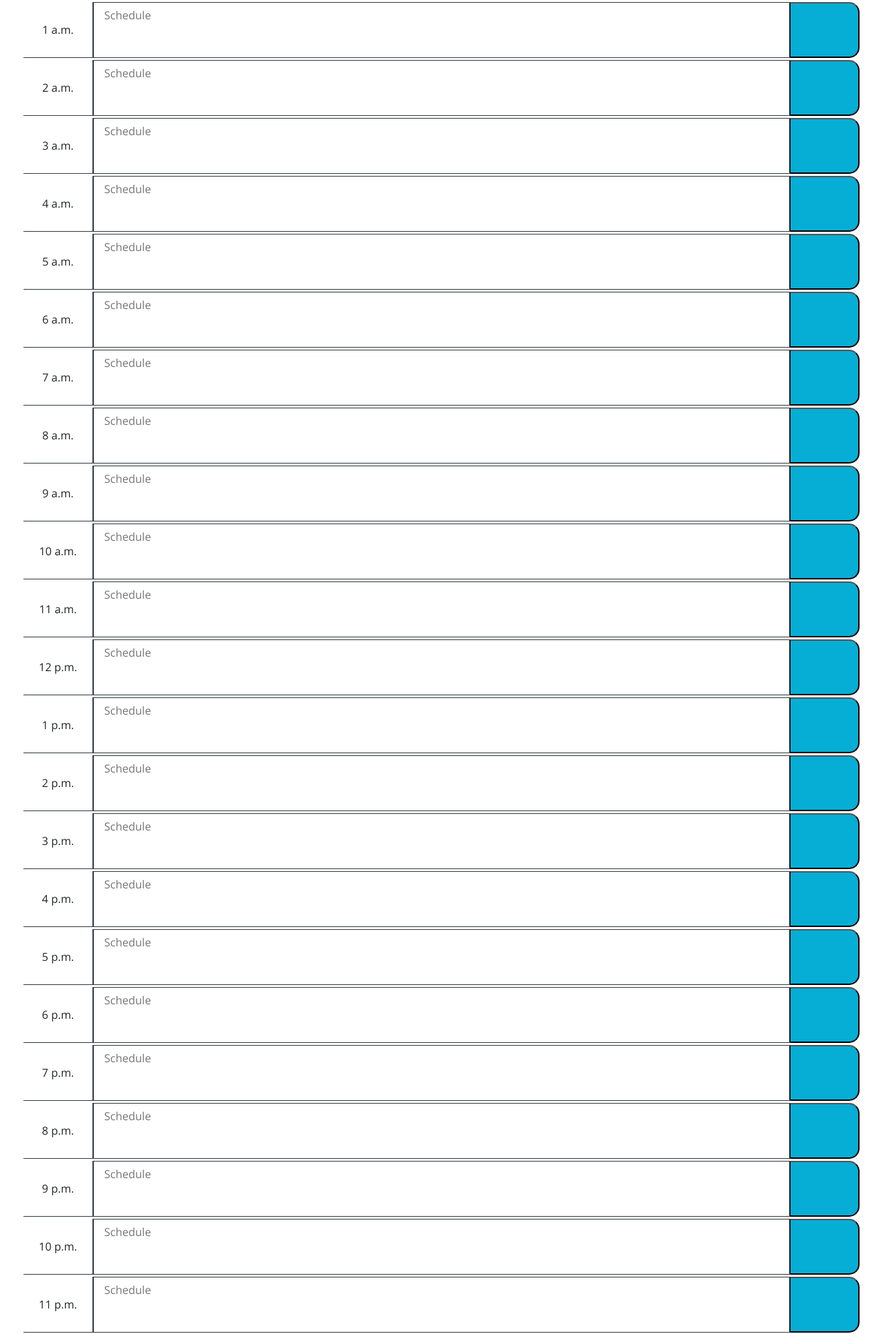
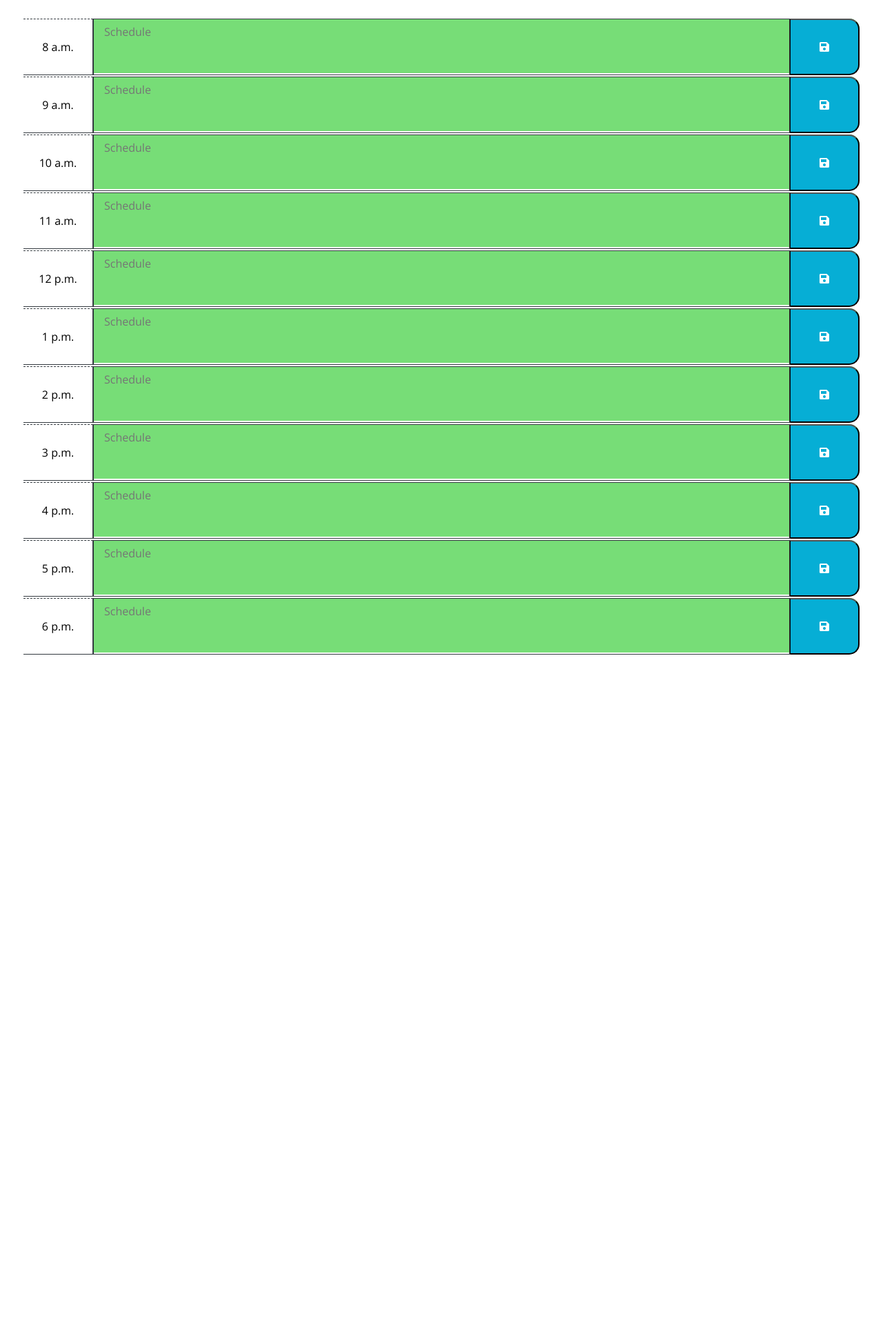
Before and after one commit to danchanyoungkim/Day-Planner, a plain HTML site: page index.html in a window 1280 px wide. Shown: the part 382-2316 px from the top of the page at 69% size. After the commit the page ends 1333 px from the top, so only its background shows below. Drawn offline with nearby package versions, Linux system fonts and the light colour scheme.

Commit message:
js foundation complete

```diff
--- a/Develop/js/script.js
+++ b/Develop/js/script.js
@@ -0,0 +1,54 @@
+// Formatting date, day of the week, and time respectively, from moment.js.
+let momentJS = function() {
+    document.getElementById("currentDate").innerHTML = moment().format("MMM Do, YYYY");
+    document.getElementById("currentDay").innerHTML = moment().format("dddd");
+    document.getElementById("currentTime").innerHTML = moment().format("h:mm:ss a");
+};
+// Updates time every second.
+setInterval(momentJS,1000);
+
+// Function for the save button on click.
+$(document).ready(function () {
+    $(".saveBtn").on("click", function() {
+        let textArea = $(this).siblings(".input").val();
+        let time = $(this).parent().attr("id");
+        localStorage.setItem(time, textArea);
+    })
+
+    //Function for tracking time and indicating what the present time is accordingly.
+    function schedule() {
+        // Current hour.
+        let presentTime = moment().hour();
+        $(".time-block").each(function () {
+            let timeBox = parseInt($(this).attr("id").split("hour")[1]);
+            /* Changes time boxes properties pulled from css depending on current time.
+            If not present, it is the past. */
+            if (timeBox < presentTime) {
+                $(this).addClass("past");
+            // If not, it is present/current time.
+            } else if (timeBox == presentTime) {
+                $(this).addClass("present");
+                $(this).removeClass("past");
+            // Rest of the option is the time of the future.
+            } else {
+                $(this).addClass("future");
+                $(this).removeClass("present");
+            }
+        })
+    }
+
+    schedule();
+
+    // Local storage for each schedule boxes.
+    $("#hour8 .input").val(localStorage.getItem("hour8"));
+    $("#hour9 .input").val(localStorage.getItem("hour9"));
+    $("#hour10 .input").val(localStorage.getItem("hour10"));
+    $("#hour11 .input").val(localStorage.getItem("hour11"));
+    $("#hour12 .input").val(localStorage.getItem("hour12"));
+    $("#hour13 .input").val(localStorage.getItem("hour13"));
+    $("#hour14 .input").val(localStorage.getItem("hour14"));
+    $("#hour15 .input").val(localStorage.getItem("hour15"));
+    $("#hour16 .input").val(localStorage.getItem("hour16"));
+    $("#hour17 .input").val(localStorage.getItem("hour17"));
+    $("#hour18 .input").val(localStorage.getItem("hour18"));
+})
--- a/index.html
+++ b/index.html
@@ -25,203 +25,100 @@
   <body>
     <header class="jumbotron">
       <h1 class="display-3">Work Day Scheduler</h1>
-      <p class="lead">A simple calendar app for scheduling your work day</p>
+      <p class="lead">A simple calendar app for scheduling your standard work day (0800-1800).</p>
+      <p id="currentDate" class="lead"></p>
       <p id="currentDay" class="lead"></p>
+      <p id="currentTime" class="lead"></p>
     </header>
 
     <div class="container-fluid">
-      <!-- Timeblocks go here -->
       <div class = "col-12">
-          <div class = "row m-1">
-            <div id = "12AM" class = "col-1 text-center border-bottom border-right border-dark">
-              <div>12 a.m.</div>
+        <div id = "hour8" class = "row m-1 time-block">
+          <div class = "hour col-1 text-center border-bottom border-right border-dark">
+            <div>8 a.m.</div>
           </div>
-            <textarea class = "col-10 border border-dark" placeholder = "Schedule"></textarea>
-            <button type= "button" class = "col-1 saveBtn saveBtn-i"></button>
+          <textarea class = "col-10 border border-dark input" placeholder = "Schedule"></textarea>
+          <button type= "button" class = "col-1 saveBtn saveBtn-i"><i class = "fas fa-save"></i></button>
         </div>
 
-          <div class = "row m-1">
-            <div id = "1AM" class = "col-1 text-center border-bottom border-right border-dark">
-              <div>1 a.m.</div>
+        <div id = "hour9" class = "row m-1 time-block">
+          <div class = "hour col-1 text-center border-bottom border-right border-dark">
+            <div>9 a.m.</div>
           </div>
-            <textarea class = "col-10 border border-dark" placeholder = "Schedule"></textarea>
-            <button type= "button" class = "col-1 saveBtn saveBtn-i"></button>
+          <textarea class = "col-10 border border-dark input" placeholder = "Schedule"></textarea>
+          <button type= "button" class = "col-1 saveBtn saveBtn-i"><i class = "fas fa-save"></i></button>
         </div>
 
-          <div class = "row m-1">
-            <div id = "2AM" class = "col-1 text-center border-bottom border-right border-dark">
-              <div>2 a.m.</div>
+        <div id = "hour10" class = "row m-1 time-block">
+          <div class = "hour col-1 text-center border-bottom border-right border-dark">
+            <div>10 a.m.</div>
           </div>
-            <textarea class = "col-10 border border-dark" placeholder = "Schedule"></textarea>
-            <button type= "button" class = "col-1 saveBtn saveBtn-i"></button>
+          <textarea class = "col-10 border border-dark input" placeholder = "Schedule"></textarea>
+          <button type= "button" class = "col-1 saveBtn saveBtn-i"><i class = "fas fa-save"></i></button>
         </div>
 
-          <div class = "row m-1">
-            <div id = "3AM" class = "col-1 text-center border-bottom border-right border-dark">
-              <div>3 a.m.</div>
+        <div id = "hour11" class = "row m-1 time-block">
+          <div class = "hour col-1 text-center border-bottom border-right border-dark">
+            <div>11 a.m.</div>
           </div>
-            <textarea class = "col-10 border border-dark" placeholder = "Schedule"></textarea>
-            <button type= "button" class = "col-1 saveBtn saveBtn-i"></button>
+          <textarea class = "col-10 border border-dark input" placeholder = "Schedule"></textarea>
+          <button type= "button" class = "col-1 saveBtn saveBtn-i"><i class = "fas fa-save"></i></button>
         </div>
 
-          <div class = "row m-1">
-            <div id = "4AM" class = "col-1 text-center border-bottom border-right border-dark">
-              <div>4 a.m.</div>
+        <div id = "hour12" class = "row m-1 time-block">
+          <div class = "hour col-1 text-center border-bottom border-right border-dark">
+            <div>12 p.m.</div>
           </div>
-            <textarea class = "col-10 border border-dark" placeholder = "Schedule"></textarea>
-            <button type= "button" class = "col-1 saveBtn saveBtn-i"></button>
+          <textarea class = "col-10 border border-dark input" placeholder = "Schedule"></textarea>
+          <button type= "button" class = "col-1 saveBtn saveBtn-i"><i class = "fas fa-save"></i></button>
         </div>
 
-          <div class = "row m-1">
-            <div id = "5AM" class = "col-1 text-center border-bottom border-right border-dark">
-              <div>5 a.m.</div>
+        <div id = "hour13" class = "row m-1 time-block">
+          <div class = "hour col-1 text-center border-bottom border-right border-dark">
+            <div>1 p.m.</div>
           </div>
-            <textarea class = "col-10 border border-dark" placeholder = "Schedule"></textarea>
-            <button type= "button" class = "col-1 saveBtn saveBtn-i"></button>
+          <textarea class = "col-10 border border-dark input" placeholder = "Schedule"></textarea>
+          <button type= "button" class = "col-1 saveBtn saveBtn-i"><i class = "fas fa-save"></i></button>
         </div>
 
-          <div class = "row m-1">
-            <div id = "6AM" class = "col-1 text-center border-bottom border-right border-dark">
-              <div>6 a.m.</div>
+        <div id = "hour14" class = "row m-1 time-block">
+          <div class = "hour col-1 text-center border-bottom border-right border-dark">
+            <div>2 p.m.</div>
           </div>
-            <textarea class = "col-10 border border-dark" placeholder = "Schedule"></textarea>
-            <button type= "button" class = "col-1 saveBtn saveBtn-i"></button>
+          <textarea class = "col-10 border border-dark input" placeholder = "Schedule"></textarea>
+          <button type= "button" class = "col-1 saveBtn saveBtn-i"><i class = "fas fa-save"></i></button>
         </div>
 
-          <div class = "row m-1">
-            <div id = "7AM" class = "col-1 text-center border-bottom border-right border-dark">
-              <div>7 a.m.</div>
+        <div id = "hour15" class = "row m-1 time-block">
+          <div class = "hour col-1 text-center border-bottom border-right border-dark">
+            <div>3 p.m.</div>
           </div>
-            <textarea class = "col-10 border border-dark" placeholder = "Schedule"></textarea>
-            <button type= "button" class = "col-1 saveBtn saveBtn-i"></button>
+          <textarea class = "col-10 border border-dark input" placeholder = "Schedule"></textarea>
+          <button type= "button" class = "col-1 saveBtn saveBtn-i"><i class = "fas fa-save"></i></button>
         </div>
 
-          <div class = "row m-1">
-            <div id = "8AM" class = "col-1 text-center border-bottom border-right border-dark">
-              <div>8 a.m.</div>
+        <div id = "hour16" class = "row m-1 time-block">
+          <div class = "hour col-1 text-center border-bottom border-right border-dark">
+            <div>4 p.m.</div>
           </div>
-            <textarea class = "col-10 border border-dark" placeholder = "Schedule"></textarea>
-            <button type= "button" class = "col-1 saveBtn saveBtn-i"></button>
+          <textarea class = "col-10 border border-dark input" placeholder = "Schedule"></textarea>
+          <button type= "button" class = "col-1 saveBtn saveBtn-i"><i class = "fas fa-save"></i></button>
         </div>
 
-          <div class = "row m-1">
-            <div id = "9AM" class = "col-1 text-center border-bottom border-right border-dark">
-              <div>9 a.m.</div>
+        <div id = "hour17" class = "row m-1 time-block">
+          <div class = "hour col-1 text-center border-bottom border-right border-dark">
+            <div>5 p.m.</div>
           </div>
-            <textarea class = "col-10 border border-dark" placeholder = "Schedule"></textarea>
-            <button type= "button" class = "col-1 saveBtn saveBtn-i"></button>
+          <textarea class = "col-10 border border-dark input" placeholder = "Schedule"></textarea>
+          <button type= "button" class = "col-1 saveBtn saveBtn-i"><i class = "fas fa-save"></i></button>
         </div>
 
-          <div class = "row m-1">
-            <div id = "10AM" class = "col-1 text-center border-bottom border-right border-dark">
-              <div>10 a.m.</div>
-            </div>
-            <textarea class = "col-10 border border-dark" placeholder = "Schedule"></textarea>
-            <button type= "button" class = "col-1 saveBtn saveBtn-i"></button>
-          </div>
-
-          <div class = "row m-1">
-            <div id = "11AM" class = "col-1 text-center border-bottom border-right border-dark">
-              <div>11 a.m.</div>
-            </div>
-            <textarea class = "col-10 border border-dark" placeholder = "Schedule"></textarea>
-            <button type= "button" class = "col-1 saveBtn saveBtn-i"></button>
-          </div>
-
-          <div class = "row m-1">
-            <div id = "12PM" class = "col-1 text-center border-bottom border-right border-dark">
-              <div>12 p.m.</div>
-            </div>
-            <textarea class = "col-10 border border-dark" placeholder = "Schedule"></textarea>
-            <button type= "button" class = "col-1 saveBtn saveBtn-i"></button>
-          </div>
-
-          <div class = "row m-1">
-            <div id = "1PM" class = "col-1 text-center border-bottom border-right border-dark">
-              <div>1 p.m.</div>
-            </div>
-            <textarea class = "col-10 border border-dark" placeholder = "Schedule"></textarea>
-            <button type= "button" class = "col-1 saveBtn saveBtn-i"></button>
-          </div>
-
-          <div class = "row m-1">
-            <div id = "2PM" class = "col-1 text-center border-bottom border-right border-dark">
-              <div>2 p.m.</div>
-            </div>
-            <textarea class = "col-10 border border-dark" placeholder = "Schedule"></textarea>
-            <button type= "button" class = "col-1 saveBtn saveBtn-i"></button>
-          </div>
-
-          <div class = "row m-1">
-            <div id = "3PM" class = "col-1 text-center border-bottom border-right border-dark">
-              <div>3 p.m.</div>
-            </div>
-            <textarea class = "col-10 border border-dark" placeholder = "Schedule"></textarea>
-            <button type= "button" class = "col-1 saveBtn saveBtn-i"></button>
-          </div>
-
-          <div class = "row m-1">
-            <div id = "4PM" class = "col-1 text-center border-bottom border-right border-dark">
-              <div>4 p.m.</div>
-            </div>
-            <textarea class = "col-10 border border-dark" placeholder = "Schedule"></textarea>
-            <button type= "button" class = "col-1 saveBtn saveBtn-i"></button>
-          </div>
-
-          <div class = "row m-1">
-            <div id = "5PM" class = "col-1 text-center border-bottom border-right border-dark">
-              <div>5 p.m.</div>
-            </div>
-            <textarea class = "col-10 border border-dark" placeholder = "Schedule"></textarea>
-            <button type= "button" class = "col-1 saveBtn saveBtn-i"></button>
-          </div>
-
-          <div class = "row m-1">
-            <div id = "6PM" class = "col-1 text-center border-bottom border-right border-dark">
+        <div id = "hour18" class = "row m-1 time-block">
+          <div class = "hour col-1 text-center border-bottom border-right border-dark">
             <div>6 p.m.</div>
           </div>
-            <textarea class = "col-10 border border-dark" placeholder = "Schedule"></textarea>
-            <button type= "button" class = "col-1 saveBtn saveBtn-i"></button>
-          </div>
-
-          <div class = "row m-1">
-            <div id = "7PM" class = "col-1 text-center border-bottom border-right border-dark">
-              <div>7 p.m.</div>
-            </div>
-            <textarea class = "col-10 border border-dark" placeholder = "Schedule"></textarea>
-            <button type= "button" class = "col-1 saveBtn saveBtn-i"></button>
-          </div>
-
-          <div class = "row m-1">
-            <div id = "8PM" class = "col-1 text-center border-bottom border-right border-dark">
-              <div>8 p.m.</div>
-            </div>
-            <textarea class = "col-10 border border-dark" placeholder = "Schedule"></textarea>
-            <button type= "button" class = "col-1 saveBtn saveBtn-i"></button>
-          </div>
-
-          <div class = "row m-1">
-            <div id = "9PM" class = "col-1 text-center border-bottom border-right border-dark">
-              <div>9 p.m.</div>
-            </div>
-            <textarea class = "col-10 border border-dark" placeholder = "Schedule"></textarea>
-            <button type= "button" class = "col-1 saveBtn saveBtn-i"></button>
-          </div>
-
-          <div class = "row m-1">
-            <div id = "10PM" class = "col-1 text-center border-bottom border-right border-dark">
-              <div>10 p.m.</div>
-            </div>
-            <textarea class = "col-10 border border-dark" placeholder = "Schedule"></textarea>
-            <button type= "button" class = "col-1 saveBtn saveBtn-i"></button>
-          </div>
-
-          <div class = "row m-1">
-            <div id = "11PM" class = "col-1 text-center border-bottom border-right border-dark">
-              <div>11 p.m.</div>
-            </div>
-            <textarea class = "col-10 border border-dark" placeholder = "Schedule"></textarea>
-            <button type= "button" class = "col-1 saveBtn saveBtn-i"></button>
+          <textarea class = "col-10 border border-dark input" placeholder = "Schedule"></textarea>
+          <button type= "button" class = "col-1 saveBtn saveBtn-i"><i class = "fas fa-save"></i></button>
         </div>
       </div>
     </div>
```
Also changed, not shown: Develop/css/style.css (+0 -8 lines). Lines whose indentation alone changed are shown as unchanged.
